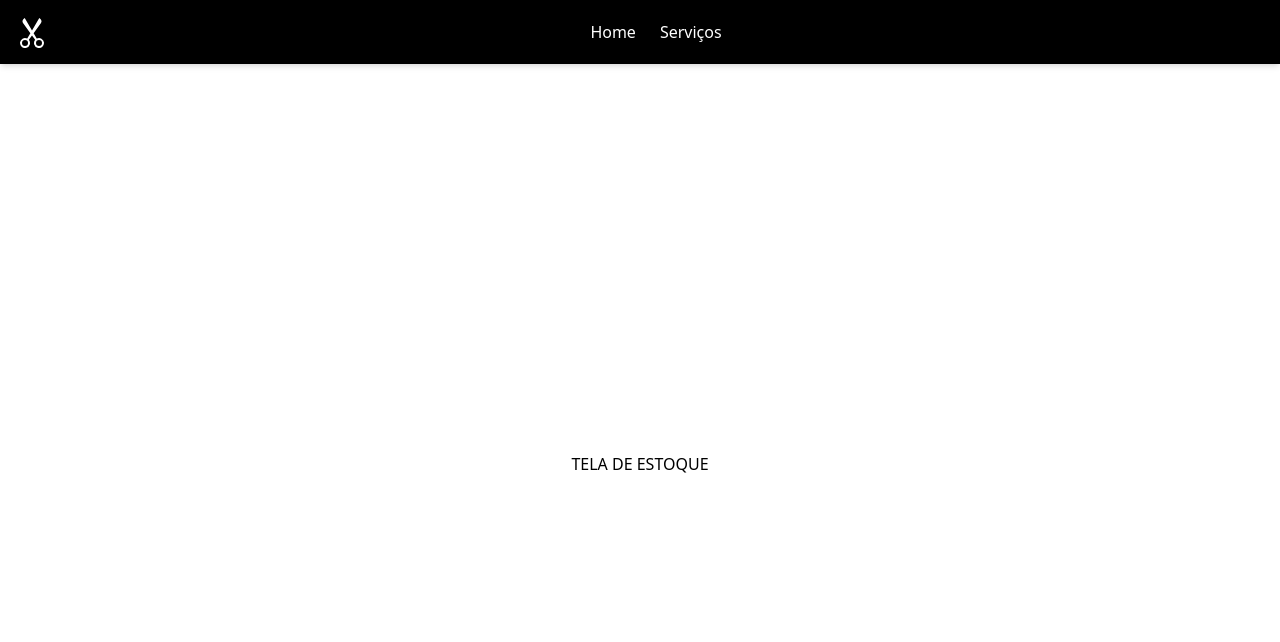
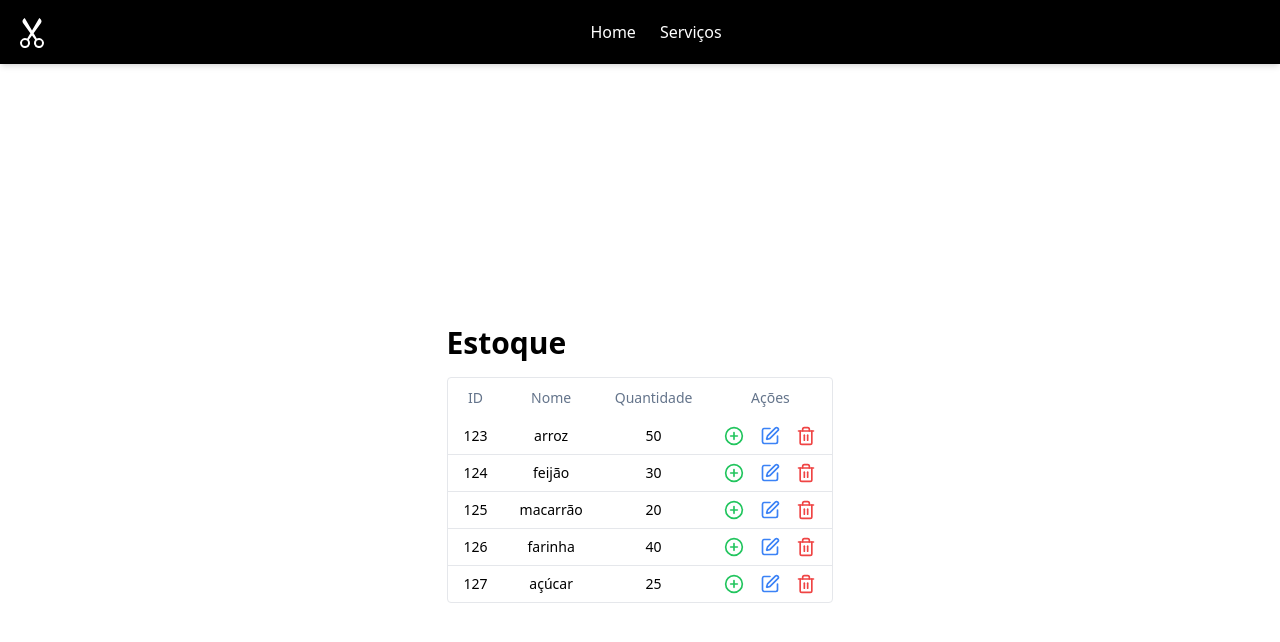
Before and after one commit to unicortes/barbearia-frontend, a React (Vite) app: page /productStock in a window 1280 px wide. Shown: the top 642 px of the page. Built offline with nearby package versions, Linux system fonts and the light colour scheme.

Commit message:
style: add table to stock

```diff
--- a/src/components/productStock/productStock.jsx
+++ b/src/components/productStock/productStock.jsx
@@ -1,11 +1,56 @@
 import React from 'react';
+import { Table, TableHeader, TableHead, TableBody, TableRow, TableCell } from "@/components/ui/table";
+import { Button } from "@/components/ui/button";
+import { Input } from "@/components/ui/input";
+import { PlusCircle, Edit, Trash2 } from 'lucide-react';
+
+const stockRows = [
+  { id: 123, name: 'arroz', quantity: 50 },
+  { id: 124, name: 'feijão', quantity: 30 },
+  { id: 125, name: 'macarrão', quantity: 20 },
+  { id: 126, name: 'farinha', quantity: 40 },
+  { id: 127, name: 'açúcar', quantity: 25 },
+];
 
 const ProductStock = () => {
+  const tableRows = stockRows.map((row) => (
+    <TableRow key={row.id}>
+      <TableCell className="text-center px-4 py-2">{row.id}</TableCell>
+      <TableCell className="text-center px-4 py-2">{row.name}</TableCell>
+      <TableCell className="text-center px-4 py-2">{row.quantity}</TableCell>
+      <TableCell className="text-center px-4 py-2">
+        <div className="flex justify-center space-x-4">
+          <button className="text-green-500 hover:text-green-700">
+            <PlusCircle className="w-5 h-5" />
+          </button>
+          <button className="text-blue-500 hover:text-blue-700">
+            <Edit className="w-5 h-5" />
+          </button>
+          <button className="text-red-500 hover:text-red-700">
+            <Trash2 className="w-5 h-5" />
+          </button>
+        </div>
+      </TableCell>
+    </TableRow>
+  ));
+
   return (
-    <div>
-      <h1>TELA DE ESTOQUE</h1>
+    <div className='p-6 max-w-6xl mx-auto space-y-4'>
+      <h1 className='text-3xl font-bold'>Estoque</h1>
+      <div className='border rounded overflow-x-auto'>
+        <Table className="min-w-full">
+          <TableHeader>
+            <TableHead className="text-center px-4 py-2">ID</TableHead>
+            <TableHead className="text-center px-4 py-2">Nome</TableHead>
+            <TableHead className="text-center px-4 py-2">Quantidade</TableHead>
+            <TableHead className="text-center px-4 py-2">Ações</TableHead>
+          </TableHeader>
+          <TableBody>
+            {tableRows}
+          </TableBody>
+        </Table>
+      </div>
     </div>
   );
 };
-
 export default ProductStock;
```
